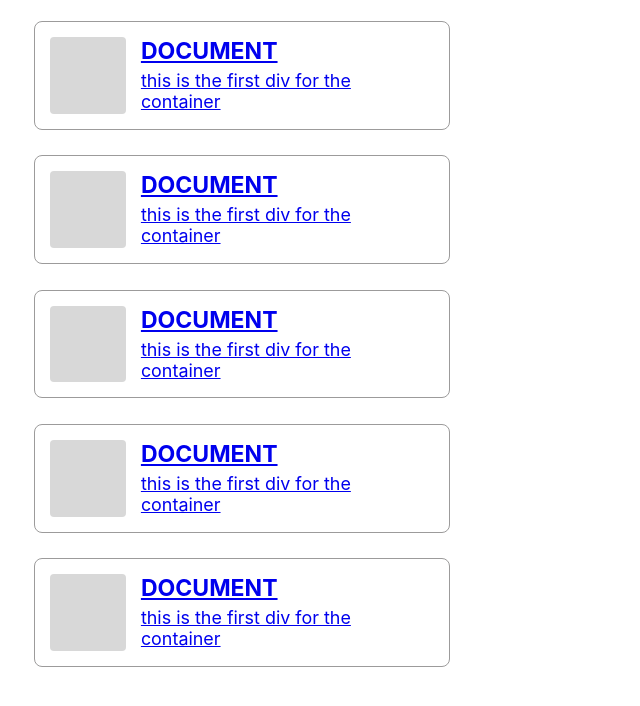
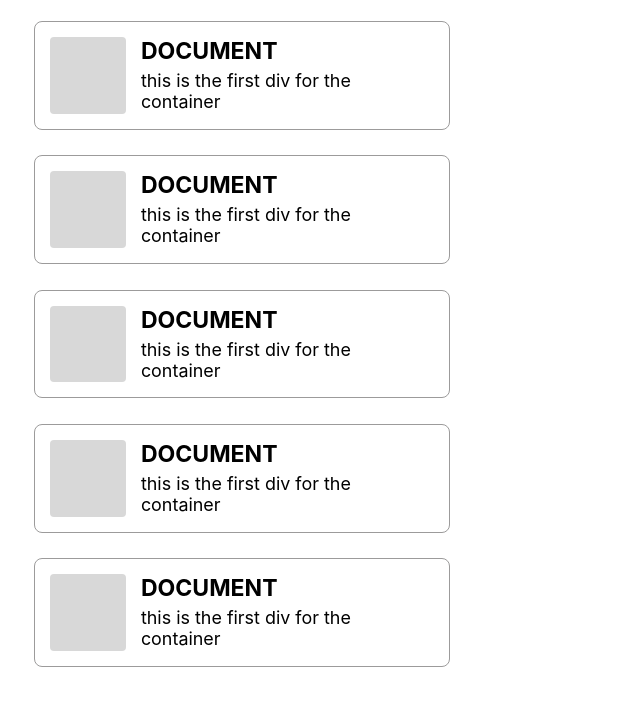
Before and after one commit to head-node/turbohire, a React (Create React App) app: page / in a window 1280 px wide. Shown: the top 706 px of the page, without its empty margins (0-640 px from the left). Built offline with nearby package versions, Linux system fonts and the light colour scheme.

Commit message:
pull req 1

```diff
--- a/src/App.css
+++ b/src/App.css
@@ -48,3 +48,10 @@ h3 {
   text-decoration: none;
   font-size: 1.4vw;
 }
+.link{
+  text-decoration: none;
+  color: black;
+}
+/* .link:active,.link:visited,.link:hover,.link:focus{
+  text-decoration: none;
+}  */
--- a/src/App.js
+++ b/src/App.js
@@ -9,7 +9,7 @@ export default function App() {
       <div className="container">
         <div className="sidenav">
           <div>
-            <Link to="/about">
+            <Link className="link" to="/about">
               <div className="div-card">
                 <div className="box"></div>
                 <div className="child-textbox">
@@ -23,7 +23,7 @@ export default function App() {
             </Link>
           </div>
           <div>
-            <Link to="/about">
+            <Link className="link" to="/about">
               <div className="div-card">
                 <div className="box"></div>
                 <div className="child-textbox">
@@ -37,7 +37,7 @@ export default function App() {
             </Link>
           </div>
           <div>
-            <Link to="/about">
+            <Link className="link" to="/about">
               <div className="div-card">
                 <div className="box"></div>
                 <div className="child-textbox">
@@ -51,7 +51,7 @@ export default function App() {
             </Link>
           </div>
           <div>
-            <Link to="/about">
+            <Link className="link" to="/about">
               <div className="div-card">
                 <div className="box"></div>
                 <div className="child-textbox">
@@ -65,7 +65,7 @@ export default function App() {
             </Link>
           </div>
           <div>
-            <Link to="/about">
+            <Link className="link" to="/about">
               <div className="div-card">
                 <div className="box"></div>
                 <div className="child-textbox">
--- a/src/about.js
+++ b/src/about.js
@@ -1,11 +1,15 @@
-import React from 'react'
+import React from "react";
 
 const about = () => {
-    return (
-        <div>
-            Hello
-        </div>
-    )
-}
+  return (
+    <div>
+      <form>
+        <label for="name">Name</label>
+        <br></br>
+        <input id="name"></input>
+      </form>
+    </div>
+  );
+};
 
-export default about
+export default about;
```
